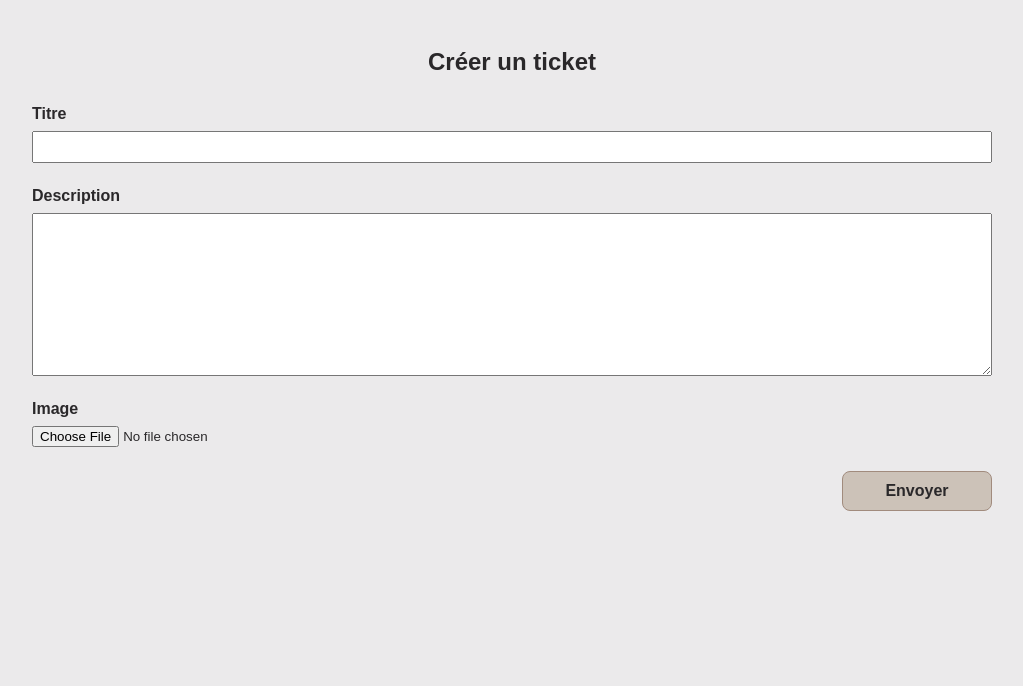
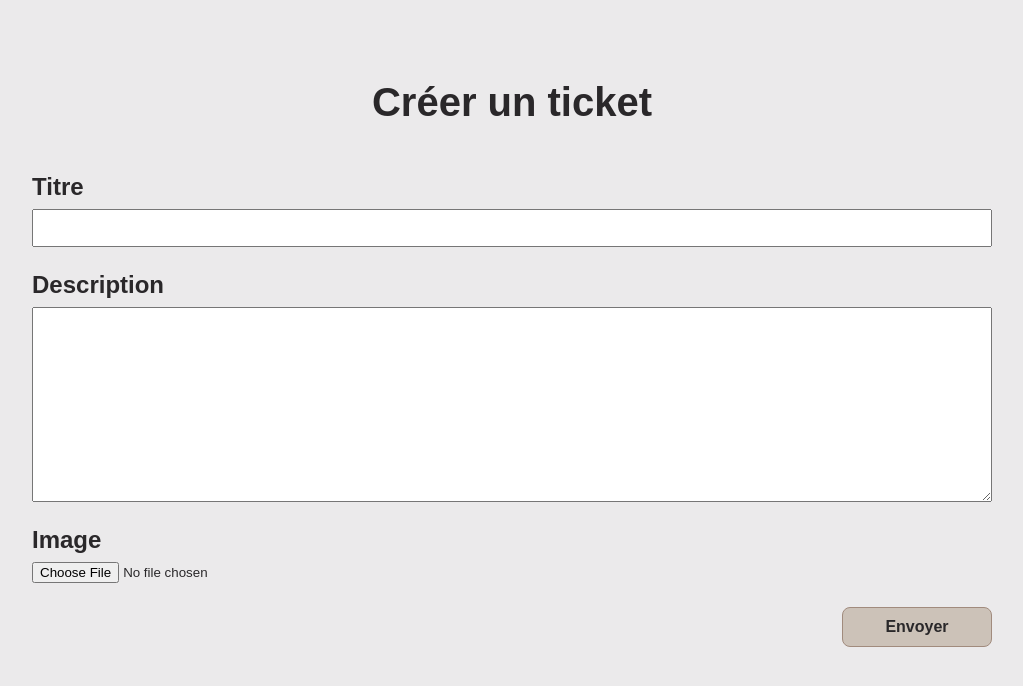
Before and after one commit to anselmlys/OC_P9_LITReview, a Django app: page /tickets/create/ in a window 1280 px wide. Shown: the part 61-747 px from the top of the page, without its empty margins (128-1151 px from the left). Run offline with Django 5.2, Linux system fonts and the light colour scheme; the visitor is signed in with stand-in values (Sample User, id 1).

```diff
--- a/litreview/flux/static/flux/create_ticket.css
+++ b/litreview/flux/static/flux/create_ticket.css
@@ -1,35 +1,39 @@
-.create-ticket {
+.ticket-section {
     display: flex;
     flex-direction: column;
     align-items: center;
 }
 
-.create-ticket form {
+.ticket-section form {
     display: flex;
     flex-direction: column;
     width: 75%;
     gap: 1.5em;
 }
 
-.create-ticket .form-input {
+.ticket-section .form-input {
     display: flex;
     flex-direction: column;
     gap: 0.5em
 }
 
-.create-ticket label {
+.ticket-section label {
     font-weight: 600;
+    font-size: 1.5em;
     text-decoration: none;
 }
 
 #id_title {
     padding: 0.5em 0.4em;
+    font-size: 16px;
 }
 
 #id_description {
     padding: 0.4em;
+    font-size: 16px;
 }
 
-.create-ticket button {
+.ticket-section button {
     align-self: flex-end;
+    margin-bottom: 2em;
 }
--- a/litreview/flux/templates/flux/create_ticket.html
+++ b/litreview/flux/templates/flux/create_ticket.html
@@ -6,7 +6,7 @@
 {% endblock css %}
 
 {% block content %}
-    <div class="create-ticket">
+    <div class="ticket-section">
         <h2>Créer un ticket</h2>
         <form method="post" enctype="multipart/form-data">
             {% csrf_token %}
--- a/litreview/static/base.css
+++ b/litreview/static/base.css
@@ -24,6 +24,7 @@ h1 {
 }
 
 h2 {
+    font-size: 2.5em;
     margin: 2em auto 1.2em;
 }
 
```
Also changed, not shown: litreview/flux/static/flux/modify_ticket.css (added, +12 -0 lines), litreview/flux/templates/flux/modify_ticket.html (+11 -0 lines).
